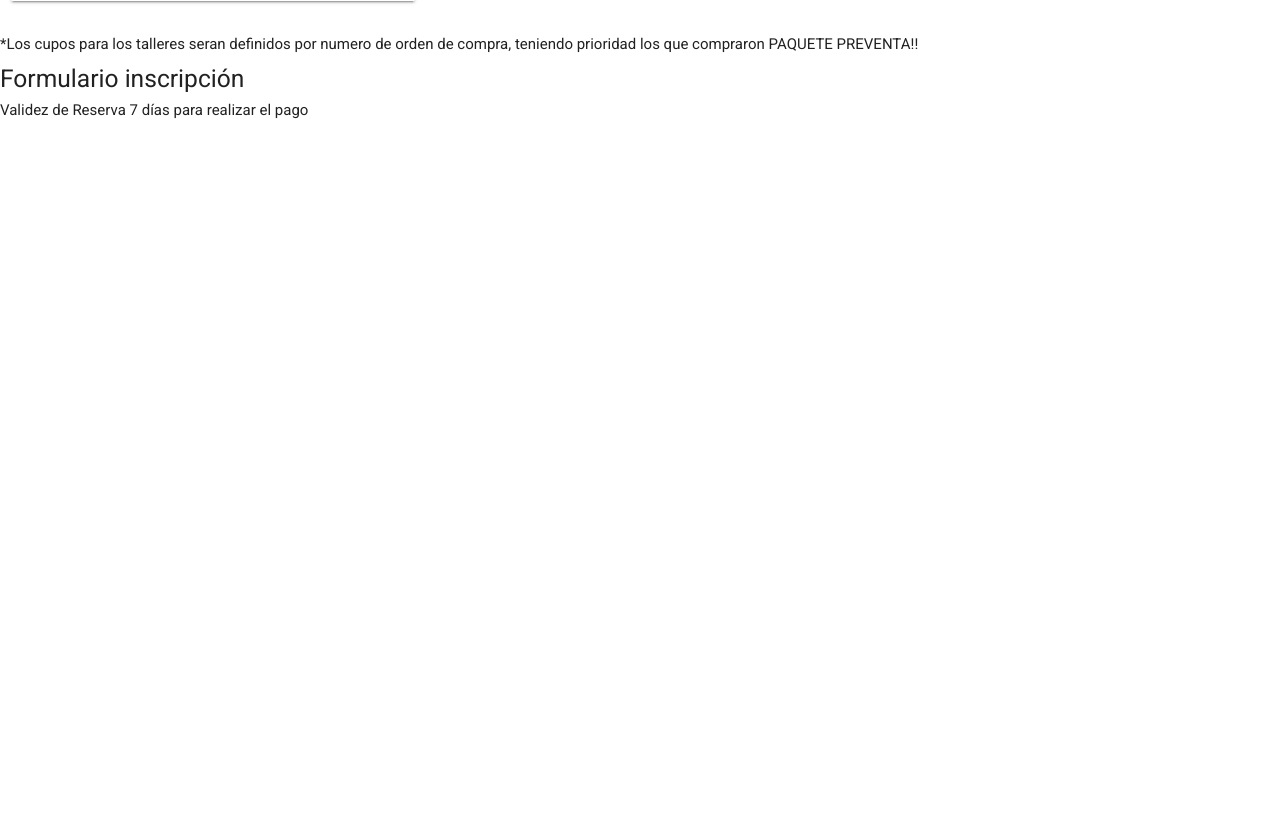
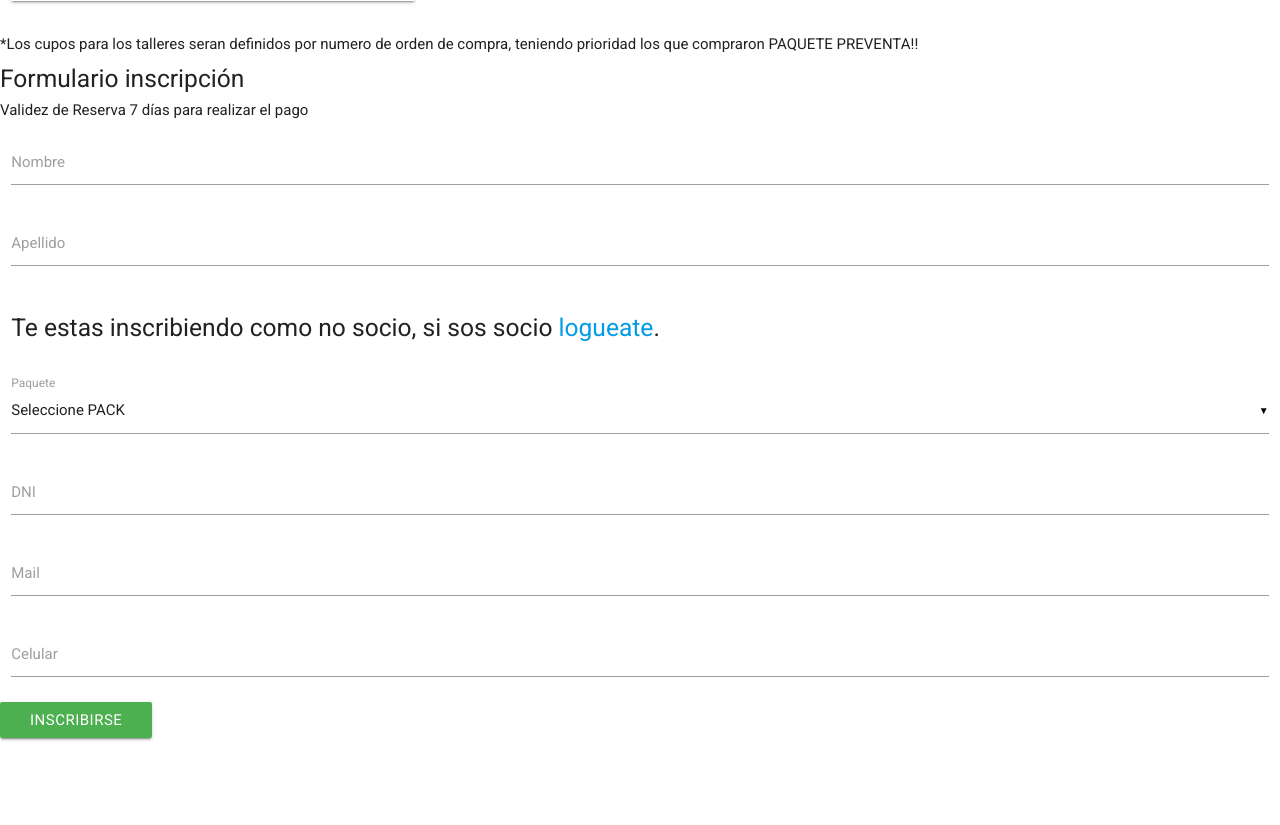
Before and after one commit to cesardmoro/socios-sc, a PHP site: the page made by application/views/festival/index.php in a window 1280 px wide. Shown: the part 909-1734 px from the top of the page. Before the commit the page ends 1028 px from the top, so only its background shows below. Run offline with PHP 8.4, Linux system fonts and the light colour scheme; the template is opened without the code that fills it, so the values that code supplies are empty; some libraries are stand-ins or nearby versions.

Commit message:
adde socios festival

```diff
--- a/application/views/festival/index.php
+++ b/application/views/festival/index.php
@@ -23,7 +23,6 @@ Ingreso a los espacios de conferencias y talleres prácticos, acceso al sector d
 <h6>*Los cupos para los talleres seran definidos por numero de orden de compra, teniendo prioridad los que compraron PAQUETE PREVENTA!!  </h6>
 <h5>Formulario inscripción</h5>
 <h6>Validez de Reserva 7 días para realizar el pago</h6>
-	<?php if(isset($nro_socio)){ ?>
 <form action="" method="post">
 	<div class="input-field col s12">
       <input class="form-control " id="nombre" name="nombre" required type="text">
@@ -33,12 +32,17 @@ Ingreso a los espacios de conferencias y talleres prácticos, acceso al sector d
       <input class="form-control " id="apellido" name="apellido" required type="text">
       <label for="apellido">Apellido</label>
 	</div>
-
+	<?php if(isset($nro_socio)){ ?>
 	<div class="input-field col s12">
       <input class="form-control" id="nro_socio" ng-message="" value="<?php echo $nro_socio?> " name="nro_socio" disabled type="text">
       <label for="nro_socio">N° SOCIO</label>
 	</div>
-
+	<?php } else{?>
+<div class="input-field col s12">
+	<h5>Te estas inscribiendo como no socio, si sos socio <a class="text-link" href="<?php echo base_url();?>login">logueate</a>.</h5>
+	<br>
+</div>
+	<?php } ?>
 	<div class="input-field col s12">
 	    <select name="id_paquete" required>
 	      <option value=""  selected>Seleccione PACK</option>
@@ -61,8 +65,6 @@ Ingreso a los espacios de conferencias y talleres prácticos, acceso al sector d
  	<button class="btn green" type="submit">Inscribirse</button>
 
 </form>
-	<?php } ?>
-
 <br>
 <br>
 <br>
```
